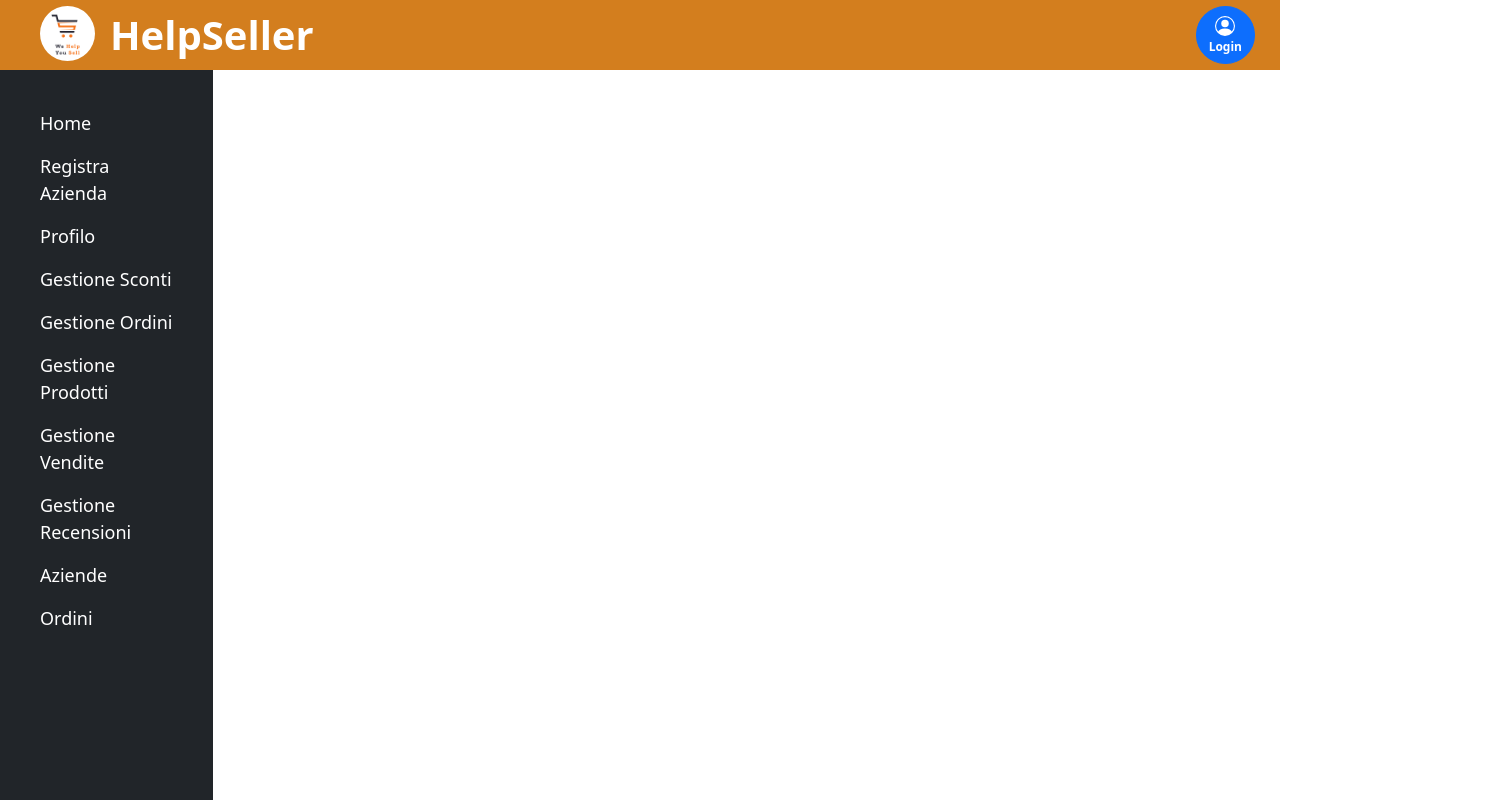
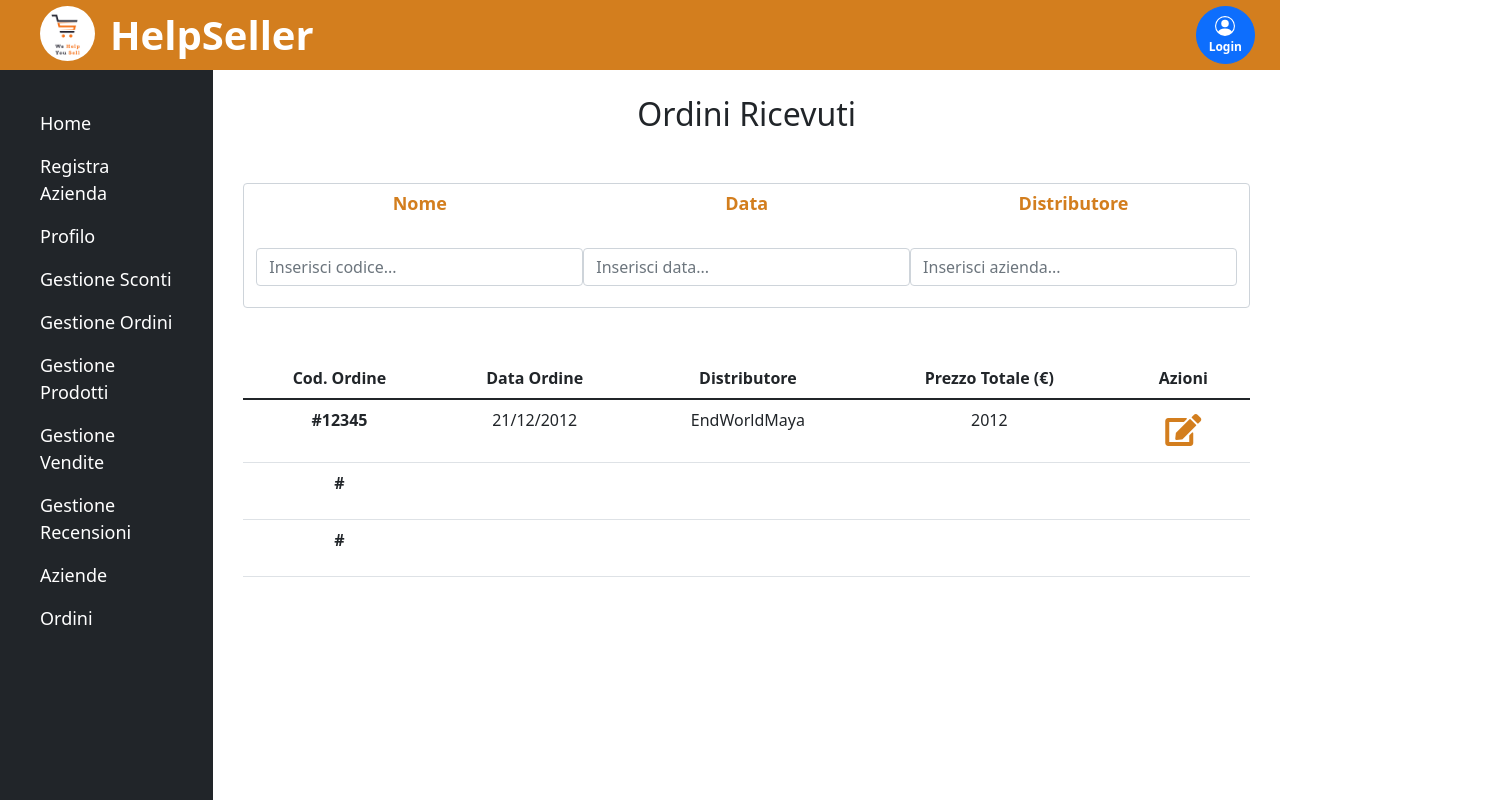
Before and after one commit to Mario-caccioppoli/HelpSellerInterface, an Angular app: page / in a window 1280 px wide. Shown: the top 800 px of the page, 1488 px wide, since content can reach past the window. Built offline with nearby package versions, Linux system fonts and the light colour scheme.

Commit message:
Major Fix upgrader

```diff
--- a/angular.json
+++ b/angular.json
@@ -25,7 +25,8 @@
             ],
             "styles": [
               "./node_modules/bootstrap/dist/css/bootstrap.min.css",
-              "src/styles.css"
+              "src/styles.css",
+              "./node_modules/@fortawesome/fontawesome-free/css/all.min.css"
             ],
             "scripts": [
               "node_modules/bootstrap/dist/js/bootstrap.min.js"
--- a/package.json
+++ b/package.json
@@ -19,6 +19,7 @@
     "@angular/platform-browser": "~9.1.1",
     "@angular/platform-browser-dynamic": "~9.1.1",
     "@angular/router": "~9.1.1",
+    "@fortawesome/fontawesome-free": "^5.15.4",
     "bootstrap": "^5.1.3",
     "ngx-permissions": "^13.0.1",
     "rxjs": "^6.6.7",
--- a/src/app/app.component.html
+++ b/src/app/app.component.html
@@ -1,5 +1,13 @@
 <app-header></app-header>
-<app-sidebar></app-sidebar>
-<app-gestione-prodotti></app-gestione-prodotti>
+<div id="corpo" class="row mt70">
+    <div class="col-lg-2 bg-dark">
+        <app-sidebar></app-sidebar>
+    </div>
+    <div class="col-lg-10 cont-princ">
+        <app-gestione-ordini-ricevuti></app-gestione-ordini-ricevuti>
+    </div>
+</div>
 <router-outlet></router-outlet>
-<app-footer></app-footer>
+<div id="foot" class="row">
+    <app-footer></app-footer>
+</div>
--- a/src/app/app.module.ts
+++ b/src/app/app.module.ts
@@ -11,6 +11,7 @@ import { HeaderComponent } from './components/header/header.component';
 import { LogService } from './service/log.service';
 import { GestioneProdottiComponent } from './components/gestione-prodotti/gestione-prodotti.component';
 import { GestioneScontiComponent } from './components/gestione-sconti/gestione-sconti.component';
+import { GestioneOrdiniRicevutiComponent } from './components/gestione-ordini-ricevuti/gestione-ordini-ricevuti.component';
 
 @NgModule({
   declarations: [
@@ -21,6 +22,7 @@ import { GestioneScontiComponent } from './components/gestione-sconti/gestione-s
     HeaderComponent,
     GestioneProdottiComponent,
     GestioneScontiComponent,
+    GestioneOrdiniRicevutiComponent,
   ],
   imports: [
     BrowserModule,
--- /dev/null
+++ b/src/app/components/gestione-ordini-ricevuti/gestione-ordini-ricevuti.component.css
@@ -0,0 +1,35 @@
+.fleft {
+   display: block;
+   float: left;
+}
+
+.centered {
+    text-align: center;
+}
+
+.mb50 {
+    margin-bottom: 50px;
+}
+
+.edit {
+    color: #d37e1e;
+    background-color: transparent;
+    box-shadow: none;
+    border: 0;
+}
+
+.edit:focus,
+.edit:active,
+.edit:hover {
+    box-shadow: none;
+}
+
+form.inl input {
+    margin: 15px 0;
+}
+
+#ricerca p {
+    font-weight: bold;
+    font-size: 18px;
+    color: #d37e1e;
+}
--- /dev/null
+++ b/src/app/components/gestione-ordini-ricevuti/gestione-ordini-ricevuti.component.html
@@ -0,0 +1,61 @@
+<div id="gest-ord-ricevuti" class="container row">
+    <div class="col-lg-12 centered fleft">
+        <h2 class="mb50">Ordini Ricevuti</h2>
+        <div class="col-lg-12 mb50">
+          <form id="ricerca" class="form form-control inl">
+            <div class="row">
+              <div class="col-lg-4">
+              <label><p>Nome</p></label>
+              <input type="search" class="form-control" placeholder="Inserisci codice..." aria-label="Search">
+              </div>
+              <div class="col-lg-4">
+              <label><p>Data</p></label>
+              <input type="search" class="form-control" placeholder="Inserisci data..." aria-label="Search">
+              </div>
+              <div class="col-lg-4">
+              <label><p>Distributore</p></label>
+              <input type="search" class="form-control" placeholder="Inserisci azienda..." aria-label="Search">
+              </div>
+            </div>
+          </form>
+        </div>
+        <div class="table-responsive">
+            <div class="table-responsive-lg">
+              <table class="table">
+                  <thead>
+                    <tr>
+                      <th scope="col">Cod. Ordine</th>
+                      <th scope="col">Data Ordine</th>
+                      <th scope="col">Distributore</th>
+                      <th scope="col">Prezzo Totale (€)</th>
+                      <th scope="col">Azioni</th>
+                    </tr>
+                  </thead>
+                  <tbody>
+                    <tr>
+                      <th scope="row"><p>#12345</p></th>
+                      <td><p>21/12/2012</p></td>
+                      <td><p>EndWorldMaya</p></td>
+                      <td><p>2012</p></td>
+                      <td><button class="btn btn-primary edit"><i class="fa fa-edit fa-2x" aria-hidden="true"></i></button></td>
+                    </tr>
+                    <tr>
+                      <th scope="row">#<p></p></th>
+                      <td><p></p></td>
+                      <td><p></p></td>
+                      <td><p></p></td>
+                      <td><p></p></td>
+                    </tr>
+                    <tr>
+                      <th scope="row">#<p></p></th>
+                      <td><p></p></td>
+                      <td><p></p></td>
+                      <td><p></p></td>
+                      <td><p></p></td>
+                    </tr>
+                  </tbody>
+                </table>
+            </div>
+          </div>
+    </div>
+</div>
--- /dev/null
+++ b/src/app/components/gestione-ordini-ricevuti/gestione-ordini-ricevuti.component.ts
@@ -0,0 +1,15 @@
+import { Component, OnInit } from '@angular/core';
+
+@Component({
+  selector: 'app-gestione-ordini-ricevuti',
+  templateUrl: './gestione-ordini-ricevuti.component.html',
+  styleUrls: ['./gestione-ordini-ricevuti.component.css']
+})
+export class GestioneOrdiniRicevutiComponent implements OnInit {
+
+  constructor() { }
+
+  ngOnInit(): void {
+  }
+
+}
--- a/src/app/components/sidebar/sidebar.component.css
+++ b/src/app/components/sidebar/sidebar.component.css
@@ -10,6 +10,6 @@ ul li a:hover {
     background-color: dimgrey;
 }
 
-.mt70 {
-    margin-top: 70px;
+.sidebar {
+    padding-left: 0;
 }
--- a/src/app/components/sidebar/sidebar.component.html
+++ b/src/app/components/sidebar/sidebar.component.html
@@ -1,6 +1,6 @@
 <div class="container-fluid sidebar">
     <div class="row flex-nowrap">
-        <div class="col-auto col-md-3 col-xl-2 px-sm-2 px-0 bg-dark mt70">
+        <div class="col-auto px-sm-2 px-0 bg-dark">
             <div class="d-flex flex-column align-items-center align-items-sm-start px-3 pt-2 text-white min-vh-100">
                 <ul class="nav nav-pills flex-column mb-sm-auto mb-0 align-items-center align-items-sm-start" id="menu">
                     <br>
--- a/src/styles.css
+++ b/src/styles.css
@@ -1,3 +1,22 @@
+/* Fix modal incapsulamento */
 .modal-backdrop {
-    position: unset;
+    z-index: 1000;
 }
+
+/* Fix margini default BS 5.1*/
+.row {
+    --bs-gutter-x: 0;
+    --bs-gutter-y: 0;
+}
+
+/* Fix sidebar & container*/
+
+.mt70 {
+    margin-top: 70px;
+}
+
+.cont-princ {
+    margin-top: 25px;
+    margin-bottom: 25px;
+    padding: 0 30px;
+}
```
Also changed, not shown: 2 other files (tests, documents, lock files or other folders).
